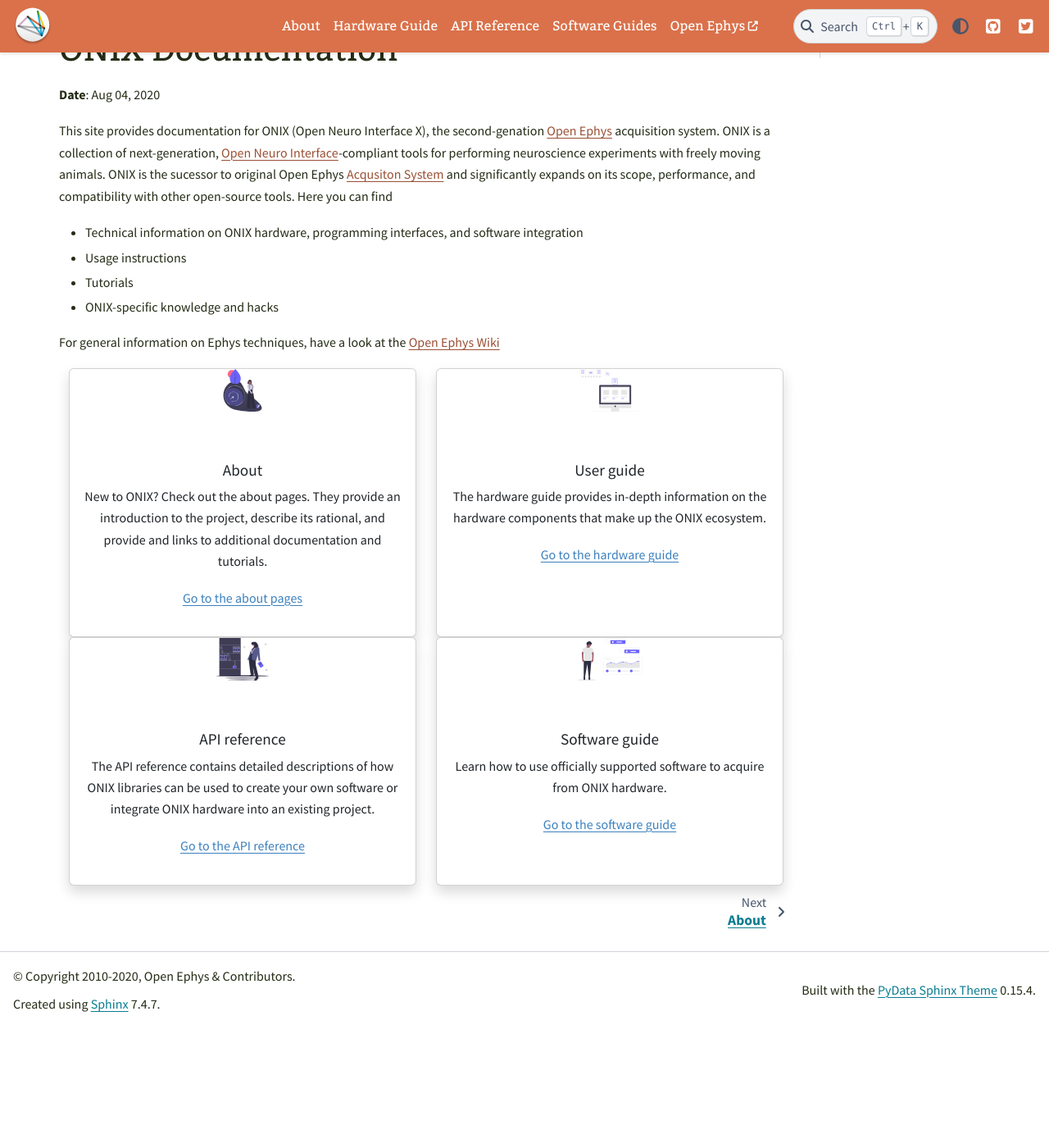
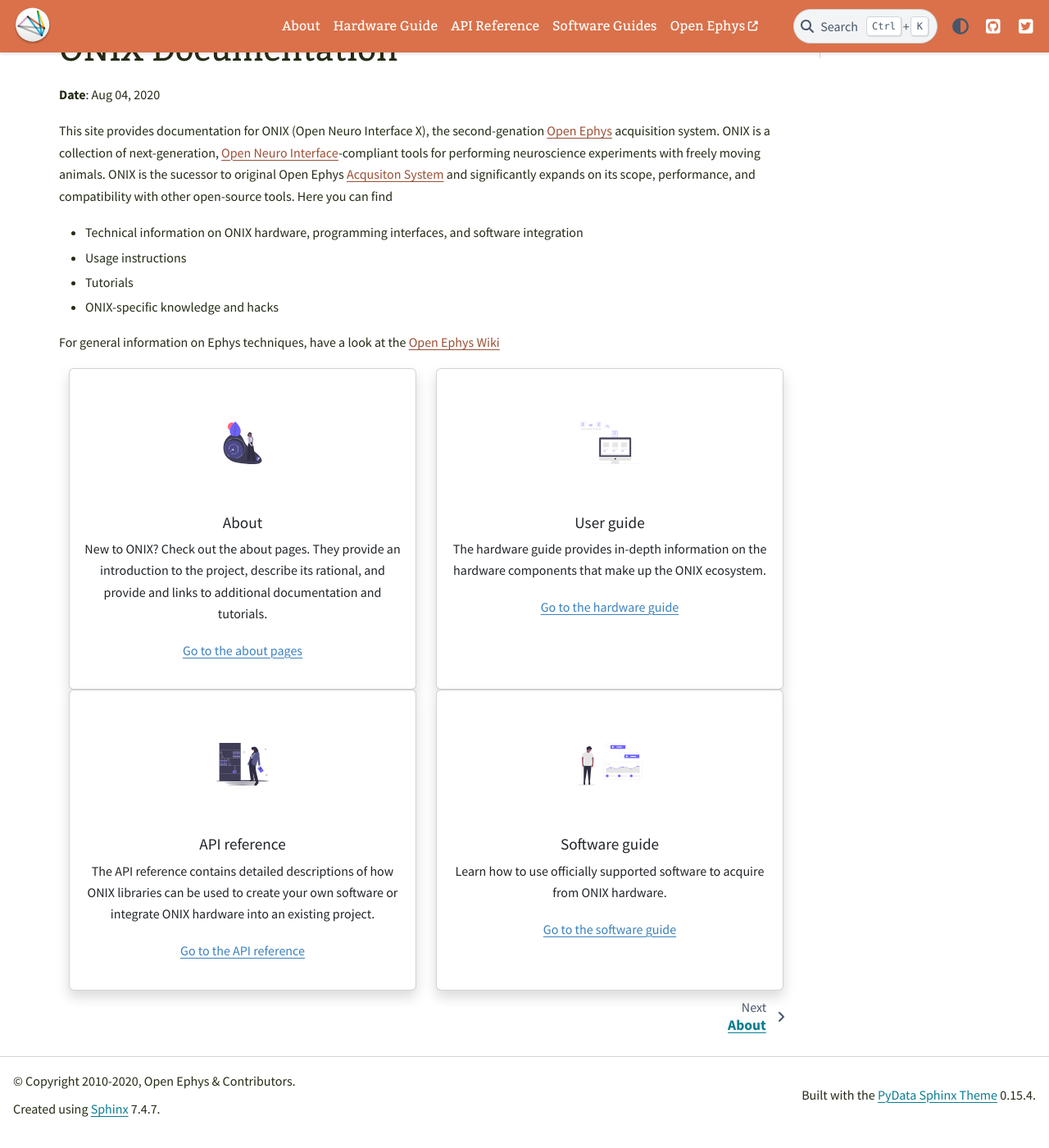
Before and after one commit to open-ephys/onix-docs, a Sphinx documentation site: the page built from source/index.rst, in a window 1280 px wide and 1400 px high, scrolled down 165 px. Shown: the whole window at 82% size. Built offline with Sphinx 7.4.7 and the PyData theme 0.15.4, drawn with Linux system fonts in a browser that asks for light colours; before the commit the page ends 1437 px from its top, so only the background shows below that.

Commit message:
Add margin above card images

```diff
--- a/source/_static/theme_overrides.css
+++ b/source/_static/theme_overrides.css
@@ -322,3 +322,7 @@
     overflow: visible !important;
   }
 }
+
+.card-img-top {
+  margin-top: 4em;
+}
```
